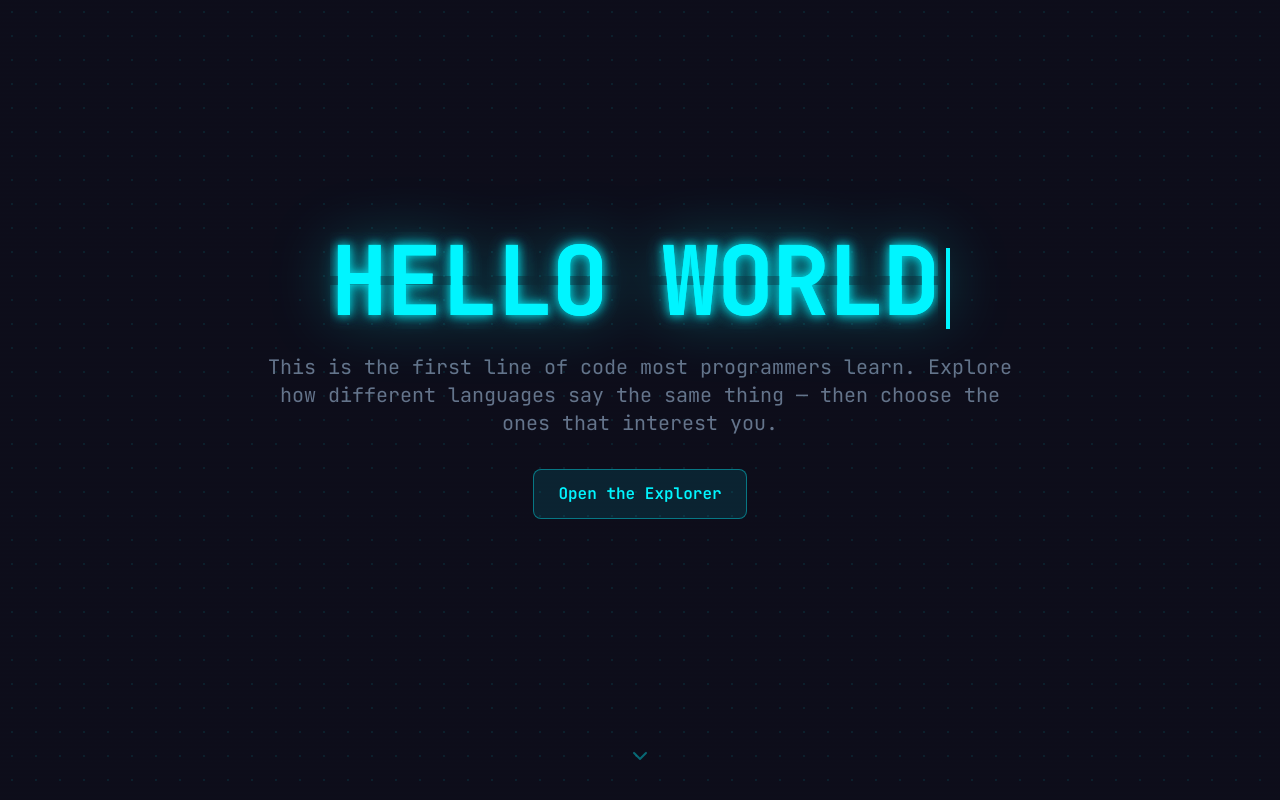
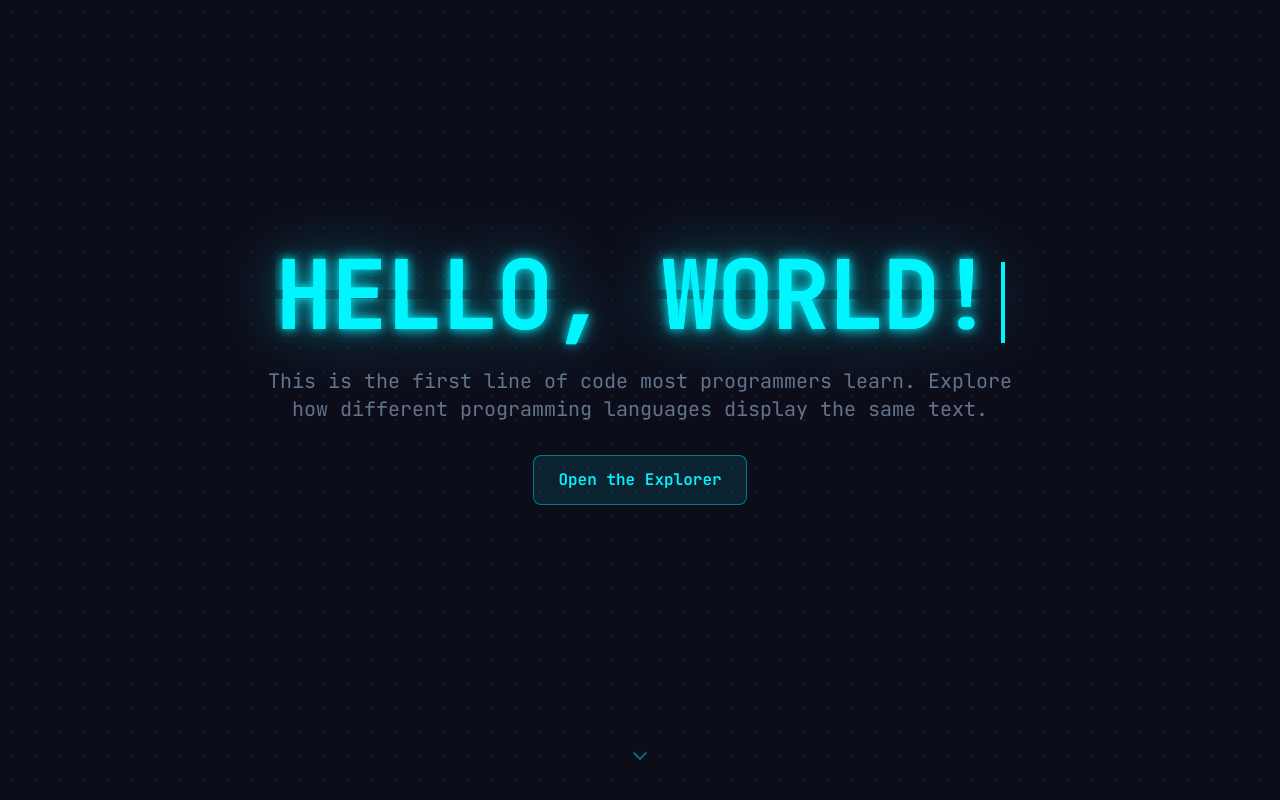
Before and after one commit to kenth-dev/DevExplorer, a React (Vite) app: page / in a window 1280 px wide. Shown: the top 800 px of the page. Built offline with nearby package versions, Linux system fonts and the light colour scheme.

Commit message:
refactor: update Hero component text and adjust animation duration in globals.css

```diff
--- a/src/components/Hero/Hero.tsx
+++ b/src/components/Hero/Hero.tsx
@@ -8,7 +8,7 @@ function scrollToIDE() {
 
 
 export default function Hero() {
-  const fullText = 'HELLO WORLD';
+  const fullText = 'HELLO, WORLD!';
   const [typed, setTyped] = useState('');
 
   useEffect(() => {
@@ -18,7 +18,7 @@ export default function Hero() {
       i++;
       setTyped(fullText.slice(0, i));
       if (i >= fullText.length) clearInterval(interval);
-    }, 180);
+    }, 150);
     return () => clearInterval(interval);
     // eslint-disable-next-line
   }, []);
@@ -34,7 +34,7 @@ export default function Hero() {
 
         {/* Subheading */}
         <p className="text-sm sm:text-xl md:text-xl text-text-muted font-mono mb-6">
-          This is the first line of code most programmers learn. Explore how different languages say the same thing — then choose the ones that interest you.
+          This is the first line of code most programmers learn. Explore how different programming languages display the same text.
         </p>
 
         {/* Body text */}
--- a/src/styles/globals.css
+++ b/src/styles/globals.css
@@ -30,7 +30,7 @@
   --font-mono: "JetBrains Mono", ui-monospace, "Fira Code", monospace;
 
   /* Custom keyframes */
-  --animate-glitch: glitch 0.8s ease-in-out forwards;
+  --animate-glitch: glitch 2s ease-in-out forwards;
   --animate-blink: blink 1s step-end infinite;
   --animate-pulse-glow: pulse-glow 3s ease-in-out infinite;
   --animate-fade-slide-up: fade-slide-up 0.4s ease-out forwards;
```
